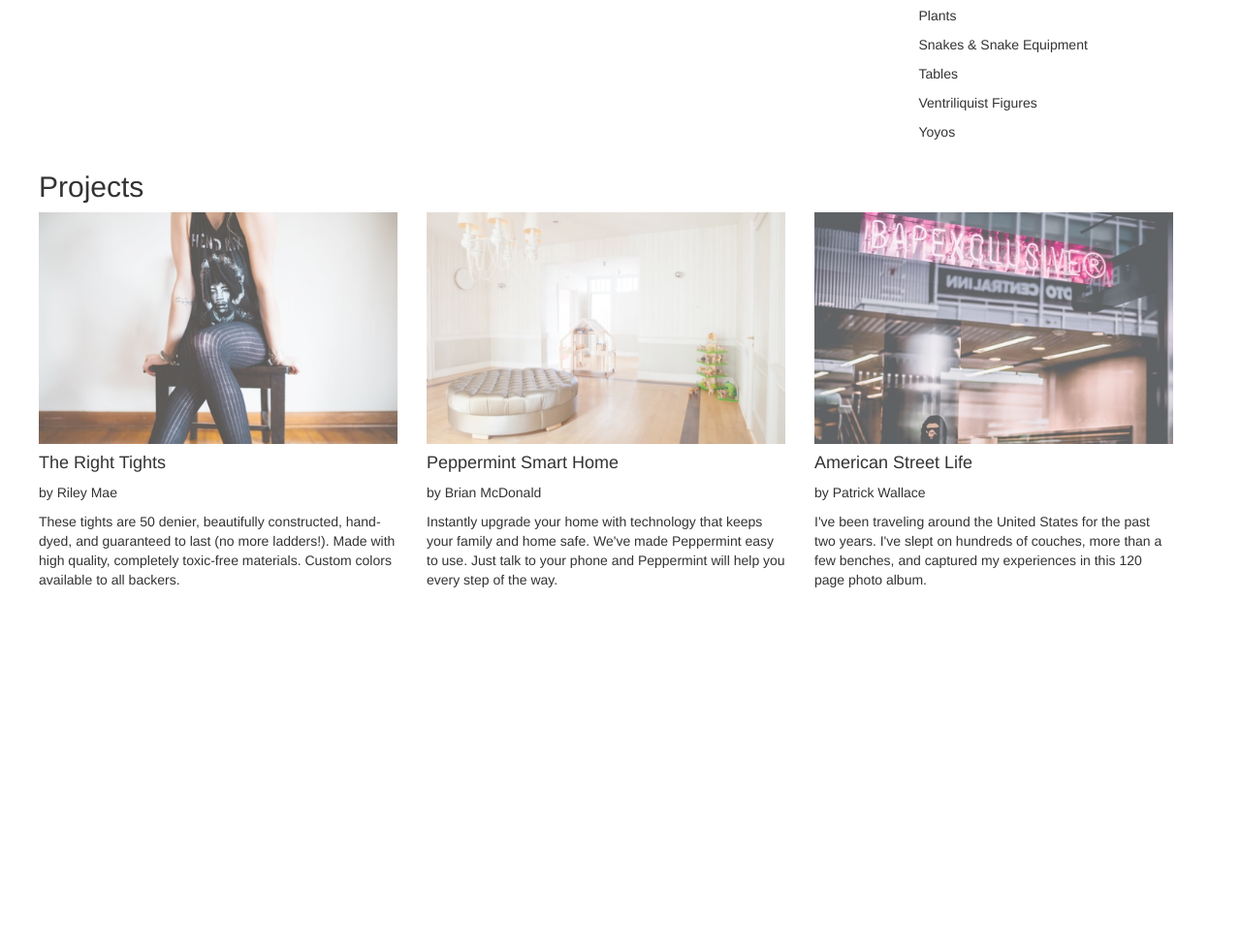
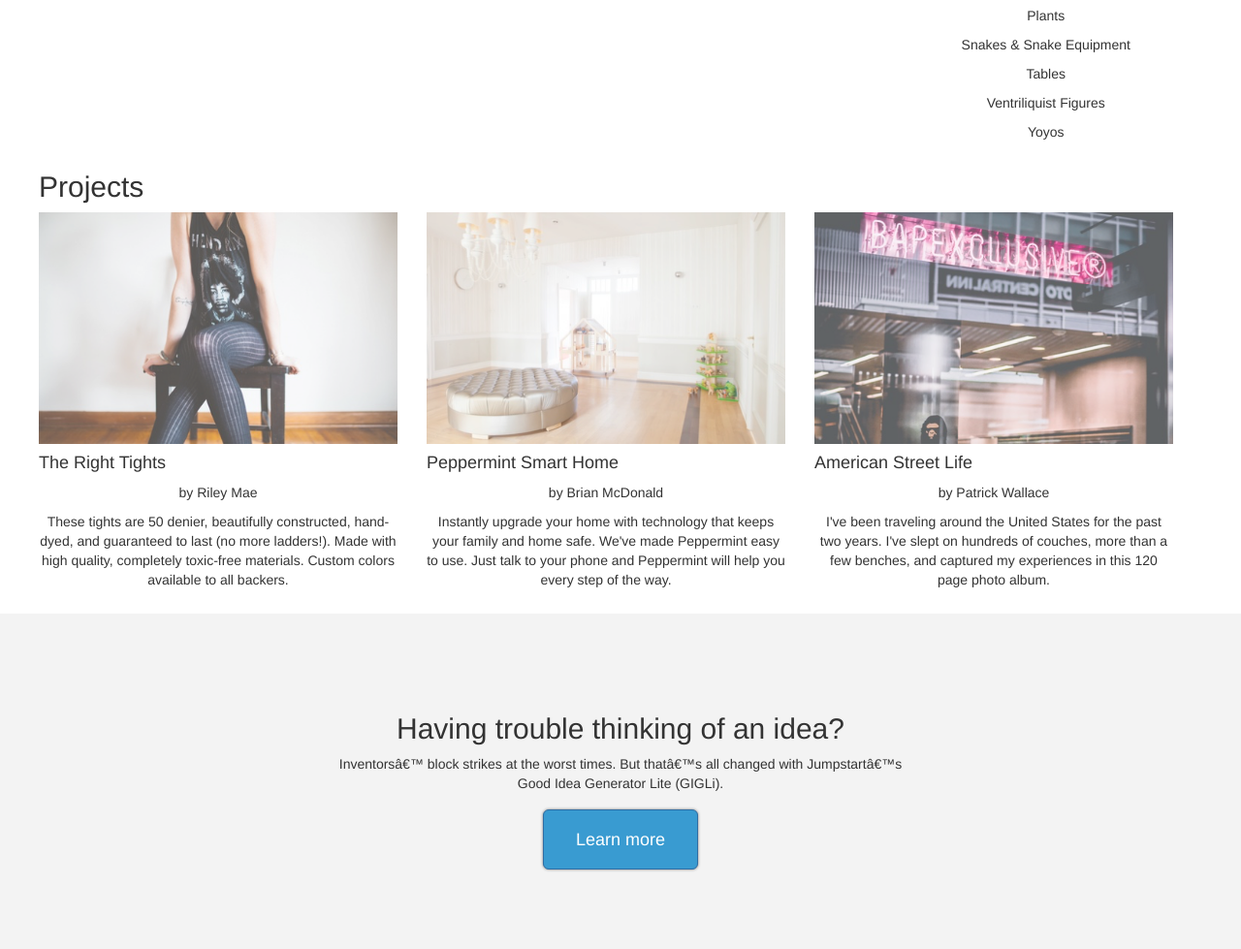
Before and after one commit to robersonj/jumpstart, a plain HTML site: page index.html in a window 1280 px wide. Shown: the part 1100-2079 px from the top of the page at 97% size. Before the commit the page ends 1733 px from the top, so only its background shows below. Drawn offline with nearby package versions, Linux system fonts and the light colour scheme; a script that the page names is missing.

Commit message:
Added footer section and content.

```diff
--- a/index.html
+++ b/index.html
@@ -105,10 +105,16 @@
                         <p>I've been traveling around the United States for the past two years. I've slept on hundreds of couches, more than a few benches, and captured my experiences in this 120 page photo album.</p>
                     </div>
                 </div>
-
-
+           </div>
         </div>
     </main>
+
+    <!-- Footer Section -->
+    <footer class="center">
+        <h2>Having trouble thinking of an idea?</h2>
+        <p class="center">Inventorsâ€™ block strikes at the worst times. But thatâ€™s all changed with Jumpstartâ€™s Good Idea Generator Lite (GIGLi).</p>
+        <a href="#" class="btn btn-primary btn-lg center">Learn more</a>
+    </footer>
 
 
     <!-- JavaScript/jQuery -->
--- a/resources/css/style.css
+++ b/resources/css/style.css
@@ -101,3 +101,19 @@ nav .active {
 #projects .row {
     width: 100%;
 }
+
+/* Footer Styles */
+
+footer {
+    background-color: #f3f3f3;
+    padding: 5.85rem;
+}
+
+footer h2, p {
+    text-align: center;
+}
+
+footer p {
+    width: 42rem;
+    padding-bottom: 1.2rem;
+}
```
